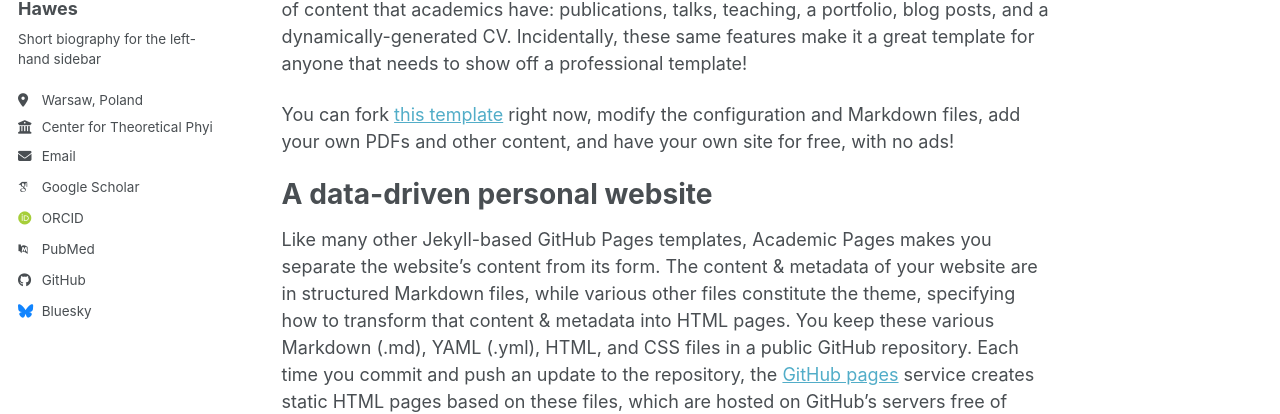
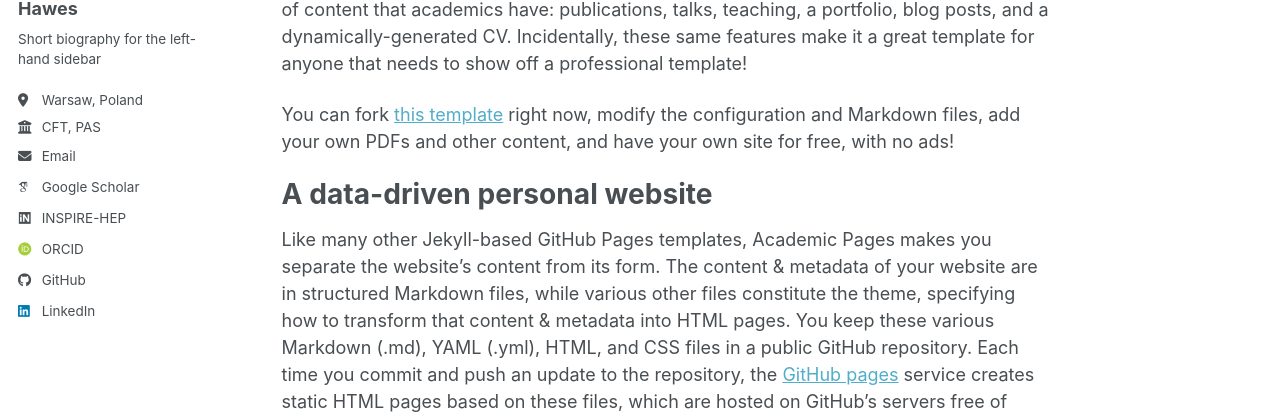
Before and after one commit to chrisharhaw/chrisharhaw.github.io, a Jekyll site: the page built from _pages/about.md, in a window 1280 px wide. Shown: the part 310-724 px from the top of the page. Built offline with Jekyll 4.4.1, drawn with Linux system fonts in a browser that asks for light colours; some web fonts are replaced; a script bundle is joined from its source files by our own code; library files that are not in the unit come from our copies.

Commit message:
Update personal information in _config.yml

```diff
--- a/_config.yml
+++ b/_config.yml
@@ -28,20 +28,20 @@ author:
   pronouns         : # example: "she/her"
   bio              : "Short biography for the left-hand sidebar"
   location         : "Warsaw, Poland"
-  employer         : "Center for Theoretical Phyiscs, Polish Academy of Sciences"
+  employer         : "CFT, PAS"
   uri              : # URL
   email            : "harvey-hawes@cft.edu.pl"
 
   # Academic websites
   academia         : # URL
   arxiv            : # URL - Update with the correct link to your profile
-  googlescholar    : "https://scholar.google.com/citations?user=PS_CX0AAAAAJ"
-  inspire-hep      : # URL
+  googlescholar    : "https://scholar.google.com/citations?user=eX7jGkgAAAAJ&hl=en"
+  inspire-hep      : "https://inspirehep.net/authors/2770008"
   impactstory      : # URL
-  orcid            : "https://orcid.org/yourorcidurl"
+  orcid            : "https://orcid.org/0009-0002-6751-2695"
   semantic         : # URL
   ssrn             : # URL
-  pubmed           : "https://www.ncbi.nlm.nih.gov/pubmed/?term=john+snow"
+  pubmed           : #
   researchgate     : # URL
   scopus           : # URL
   zotero           : # URL
@@ -51,13 +51,13 @@ author:
   bitbucket        : # Username - Update with your username on the site
   codepen          : # Username
   dribbble         : # Username
-  github           : "academicpages"
+  github           : "chrisharhaw"
   kaggle           : # Username
   stackoverflow    : # User number or user number and name (i.e., use "1" or "1/jeff-atwood")
 
   # Social media
   artstation       : # Username
-  bluesky          : "bsky.app" # Replace this with you Bluesky username
+  bluesky          : # # Replace this with you Bluesky username
   facebook         : # Username
   flickr           : # Username
   foursquare       : # Username
@@ -66,7 +66,7 @@ author:
   keybase          : # Username
   instagram        : # Username
   lastfm           : # Username
-  linkedin         : # Username
+  linkedin         : "https://www.linkedin.com/in/christopher-harvey-hawes/"
   mastodon         : # URL
   medium           : # URL
   pinterest        : # Username
```
